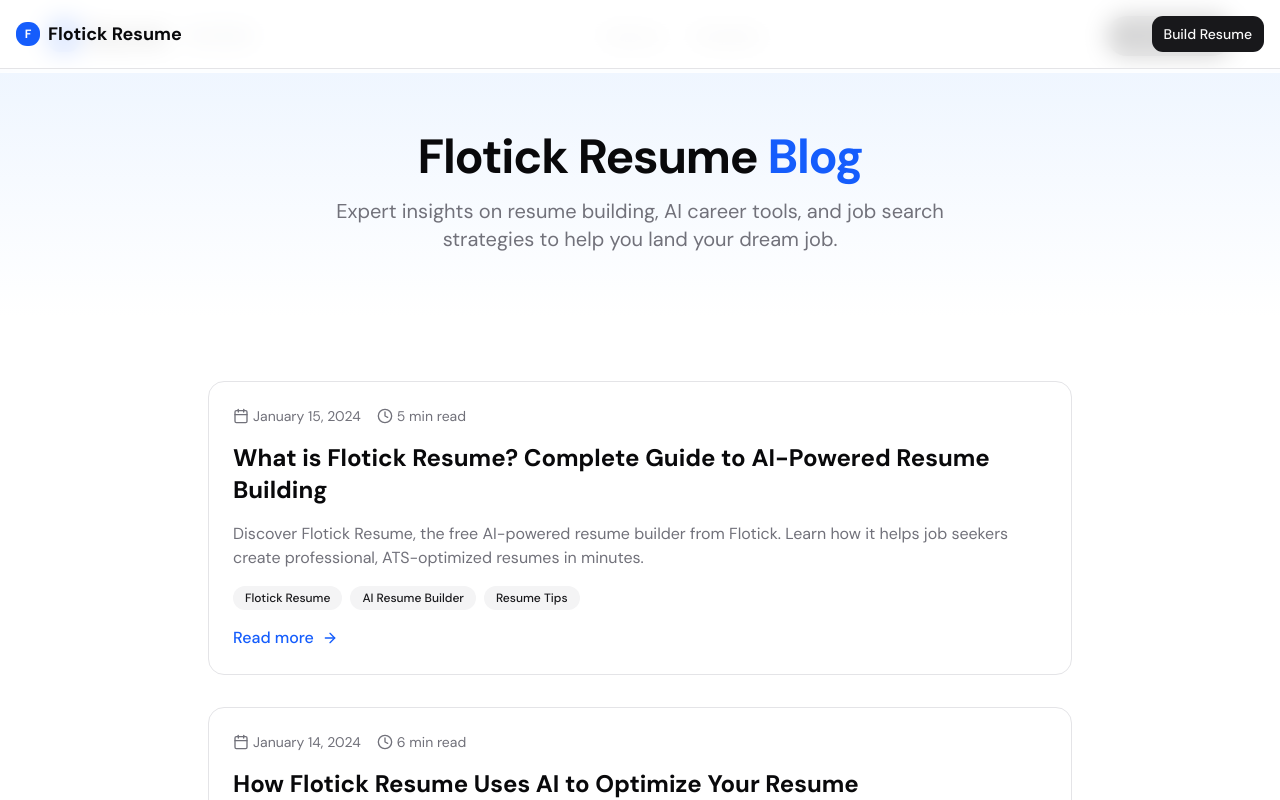
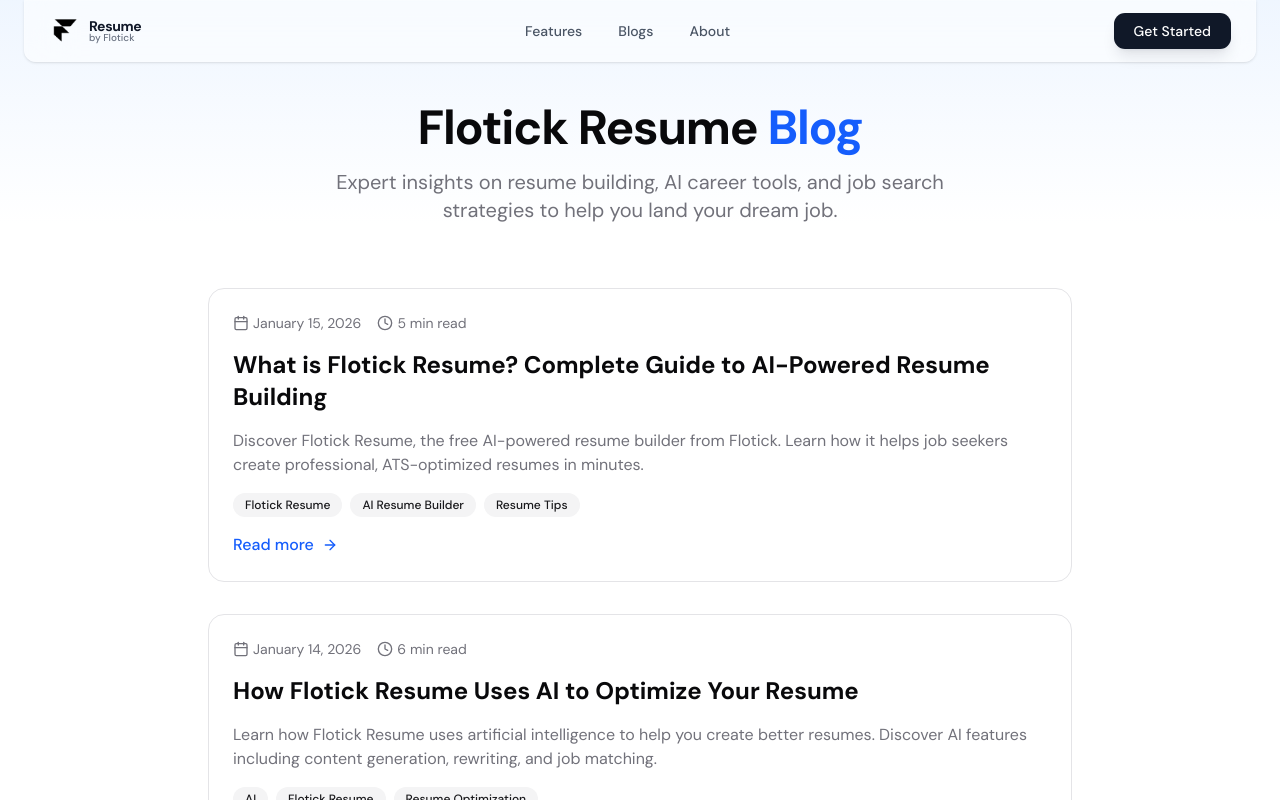
Before and after one commit to vijay324/Resume-Flotick, a Next.js app: page /blog in a window 1280 px wide. Shown: the top 800 px of the page. Built offline with nearby package versions, Linux system fonts and the light colour scheme.

Commit message:
feat: add initial project structure including resume builder, blog, and core landing pages with SEO configurations.

```diff
--- a/app/about/page.tsx
+++ b/app/about/page.tsx
@@ -8,13 +8,13 @@
   description:
     "Learn about Flotick Resume, the free AI-powered resume builder. Discover how Flotick, an enterprise B2B work management platform, is helping professionals build better resumes.",
   alternates: {
-    canonical: "https://resume.Flotick.com/about",
+    canonical: "https://resume.flotick.org/about",
   },
   openGraph: {
     title: "About Flotick Resume - AI Resume Builder by Flotick",
     description:
       "Flotick Resume is a free AI-powered resume builder developed by Flotick, an enterprise work management platform.",
-    url: "https://resume.Flotick.com/about",
+    url: "https://resume.flotick.org/about",
     type: "website",
   },
 };
@@ -50,20 +50,7 @@
         dangerouslySetInnerHTML={{ __html: JSON.stringify(organizationSchema) }}
       />
 
-      {/* Navigation */}
-      <nav className="border-b border-border bg-background/80 backdrop-blur-md sticky top-0 z-50">
-        <div className="container mx-auto px-4 py-4 flex items-center justify-between">
-          <Link href="/" className="flex items-center gap-2 font-bold text-lg">
-            <div className="h-6 w-6 bg-blue-600 rounded-md flex items-center justify-center text-white text-xs">
-              F
-            </div>
-            Flotick Resume
-          </Link>
-          <Link href="/builder">
-            <Button size="sm">Build Resume</Button>
-          </Link>
-        </div>
-      </nav>
+
 
       {/* Hero Section */}
       <section className="py-20 bg-gradient-to-b from-blue-50 to-background">
@@ -214,23 +201,7 @@
         </div>
       </section>
 
-      {/* Footer */}
-      <footer className="py-8 border-t border-border">
-        <div className="container mx-auto px-4 text-center text-sm text-muted-foreground">
-          <p>
-            © {new Date().getFullYear()} Flotick Resume. A product of{" "}
-            <a
-              href="https://Flotick.com"
-              className="font-semibold text-foreground hover:underline"
-              target="_blank"
-              rel="noopener noreferrer"
-            >
-              Flotick
-            </a>
-            .
-          </p>
-        </div>
-      </footer>
+
     </main>
   );
 }
--- a/app/blog/[slug]/page.tsx
+++ b/app/blog/[slug]/page.tsx
@@ -33,12 +33,12 @@
     description: post.description,
     authors: [{ name: post.author }],
     alternates: {
-      canonical: `https://resume.Flotick.com/blog/${post.slug}`,
+      canonical: `https://resume.flotick.org/blog/${post.slug}`,
     },
     openGraph: {
       title: post.title,
       description: post.description,
-      url: `https://resume.Flotick.com/blog/${post.slug}`,
+      url: `https://resume.flotick.org/blog/${post.slug}`,
       type: "article",
       publishedTime: post.date,
       authors: [post.author],
@@ -127,7 +127,7 @@
     },
     mainEntityOfPage: {
       "@type": "WebPage",
-      "@id": `https://resume.Flotick.com/blog/${post.slug}`,
+      "@id": `https://resume.flotick.org/blog/${post.slug}`,
     },
     keywords: post.tags.join(", "),
   };
--- a/app/blog/page.tsx
+++ b/app/blog/page.tsx
@@ -9,13 +9,13 @@
   description:
     "Explore the Flotick Resume blog for expert tips on resume building, AI-powered career tools, job search strategies, and professional development. Learn how to create ATS-optimized resumes.",
   alternates: {
-    canonical: "https://resume.Flotick.com/blog",
+    canonical: "https://resume.flotick.org/blog",
   },
   openGraph: {
     title: "Flotick Resume Blog - Resume Tips & AI Career Insights",
     description:
       "Expert advice on resume building, AI career tools, and job search strategies from the Flotick team.",
-    url: "https://resume.Flotick.com/blog",
+    url: "https://resume.flotick.org/blog",
     type: "website",
   },
 };
@@ -30,7 +30,7 @@
     name: "Flotick Resume Blog",
     description:
       "Expert tips on resume building, AI-powered career tools, and job search strategies.",
-    url: "https://resume.Flotick.com/blog",
+    url: "https://resume.flotick.org/blog",
     publisher: {
       "@type": "Organization",
       name: "Flotick",
@@ -40,7 +40,7 @@
       "@type": "BlogPosting",
       headline: post.title,
       description: post.description,
-      url: `https://resume.Flotick.com/blog/${post.slug}`,
+      url: `https://resume.flotick.org/blog/${post.slug}`,
       datePublished: post.date,
       author: {
         "@type": "Person",
@@ -56,23 +56,9 @@
         dangerouslySetInnerHTML={{ __html: JSON.stringify(blogSchema) }}
       />
 
-      {/* Navigation */}
-      <nav className="border-b border-border bg-background/80 backdrop-blur-md sticky top-0 z-50">
-        <div className="container mx-auto px-4 py-4 flex items-center justify-between">
-          <Link href="/" className="flex items-center gap-2 font-bold text-lg">
-            <div className="h-6 w-6 bg-blue-600 rounded-md flex items-center justify-center text-white text-xs">
-              F
-            </div>
-            Flotick Resume
-          </Link>
-          <Link href="/builder">
-            <Button size="sm">Build Resume</Button>
-          </Link>
-        </div>
-      </nav>
 
       {/* Hero */}
-      <section className="py-16 bg-gradient-to-b from-blue-50 to-background">
+      <section className="pt-26 bg-gradient-to-b from-blue-50 to-background">
         <div className="container mx-auto px-4 text-center">
           <h1 className="text-4xl md:text-5xl font-bold tracking-tight mb-4">
             Flotick Resume <span className="text-blue-600">Blog</span>
--- a/app/builder/page.tsx
+++ b/app/builder/page.tsx
@@ -6,12 +6,12 @@
   title: "Build Your Resume - Free AI-Powered Resume Builder",
   description: "Create your professional resume with Flotick Resume's AI-powered builder. Features intelligent content suggestions, ATS-optimized templates, real-time preview, and instant PDF export. 100% free, no sign-up required.",
   alternates: {
-    canonical: "https://resume.Flotick.com/builder",
+    canonical: "https://resume.flotick.org/builder",
   },
   openGraph: {
     title: "Build Your Resume - Flotick Resume AI Builder",
     description: "Create professional, ATS-optimized resumes with AI-powered content suggestions. Free instant PDF export.",
-    url: "https://resume.Flotick.com/builder",
+    url: "https://resume.flotick.org/builder",
     type: "website",
   },
 };
@@ -24,7 +24,7 @@
     "name": "Flotick Resume Builder",
     "applicationCategory": "BusinessApplication",
     "operatingSystem": "Web Browser",
-    "url": "https://resume.Flotick.com/builder",
+    "url": "https://resume.flotick.org/builder",
     "offers": {
       "@type": "Offer",
       "price": "0",
--- a/app/layout.tsx
+++ b/app/layout.tsx
@@ -13,7 +13,7 @@
 });
 
 export const metadata: Metadata = {
-  metadataBase: new URL("https://resume.Flotick.com"),
+  metadataBase: new URL("https://resume.flotick.org"),
   title: {
     default: "Flotick Resume - AI-Powered Resume Builder | Create Professional Resumes",
     template: "%s | Flotick Resume - AI Resume Builder",
@@ -46,7 +46,7 @@
   openGraph: {
     type: "website",
     locale: "en_US",
-    url: "https://resume.Flotick.com",
+    url: "https://resume.flotick.org",
     title: "Flotick Resume - AI-Powered Resume Builder",
     description: "Build professional, ATS-optimized resumes with Flotick's AI-powered resume builder. Free templates, intelligent content suggestions, and instant PDF downloads.",
     siteName: "Flotick Resume",
@@ -83,7 +83,7 @@
     },
   },
   alternates: {
-    canonical: "https://resume.Flotick.com",
+    canonical: "https://resume.flotick.org",
   },
   other: {
     "google-site-verification": "", // Add verification code when available
--- a/app/robots.ts
+++ b/app/robots.ts
@@ -9,7 +9,7 @@
         disallow: ["/api/", "/_next/"],
       },
     ],
-    sitemap: "https://resume.Flotick.com/sitemap.xml",
-    host: "https://resume.Flotick.com",
+    sitemap: "https://resume.flotick.org/sitemap.xml",
+    host: "https://resume.flotick.org",
   };
 }
--- a/app/sitemap.ts
+++ b/app/sitemap.ts
@@ -11,7 +11,7 @@
 ];
 
 export default function sitemap(): MetadataRoute.Sitemap {
-  const baseUrl = "https://resume.Flotick.com";
+  const baseUrl = "https://resume.flotick.org";
   const currentDate = new Date();
 
   // Static pages
--- a/components/landing/footer.tsx
+++ b/components/landing/footer.tsx
@@ -1,3 +1,4 @@
+import Image from "next/image";
 import Link from "next/link";
 
 export function LandingFooter() {
@@ -7,8 +8,8 @@
         <div className="grid grid-cols-2 md:grid-cols-4 gap-8 mb-12">
           <div className="col-span-2 md:col-span-1 space-y-4">
             <div className="flex items-center gap-2 font-bold text-xl">
-               <div className="h-6 w-6 bg-blue-600 rounded-md flex items-center justify-center text-white text-xs">
-                 F
+               <div className="h-6 w-6  flex items-center justify-center text-white text-xs">
+                 <Image src="/logo-black.svg" alt="Flotick Logo" width={24} height={24} />
                </div>
                Flotick Resume
             </div>
--- a/components/landing/navbar.tsx
+++ b/components/landing/navbar.tsx
@@ -1,46 +1,140 @@
 "use client";
 
+import { useState, useEffect } from "react";
 import Link from "next/link";
 import { Button } from "@/components/ui/button";
-import { motion } from "framer-motion";
+import { motion, AnimatePresence } from "framer-motion";
+import { FileText, Menu, X, ChevronRight } from "lucide-react";
+import { cn } from "@/lib/utils";
+import Image from "next/image";
 
 export function LandingNavbar() {
+  const [isScrolled, setIsScrolled] = useState(false);
+  const [isMobileMenuOpen, setIsMobileMenuOpen] = useState(false);
+
+  useEffect(() => {
+    const handleScroll = () => {
+      setIsScrolled(window.scrollY > 50);
+    };
+    window.addEventListener("scroll", handleScroll);
+    return () => window.removeEventListener("scroll", handleScroll);
+  }, []);
+
+  const navLinks = [
+    { name: "Features", href: "/#features" },
+    { name: "Blogs", href: "/blog" },
+    { name: "About", href: "/about" },
+  ];
+
   return (
+    <>
       <motion.nav
         initial={{ y: -100, opacity: 0 }}
         animate={{ y: 0, opacity: 1 }}
-      transition={{ duration: 0.5 }}
-      className="fixed top-0 left-0 right-0 z-50 flex items-center justify-between px-6 py-4 md:px-12 backdrop-blur-md bg-white/70 border-b border-white/20"
+        transition={{ duration: 0.5, ease: "easeOut" }}
+        className={cn(
+          "fixed top-4 left-0 right-0 z-50 mx-auto max-w-7xl px-4 md:px-6 transition-all duration-300",
+          isScrolled ? "top-0" : "top-0"
+        )}
       >
-      <div className="flex items-center gap-2">
-        <Link href="/" className="text-xl font-bold tracking-tighter flex items-center gap-2">
-          <div className="h-8 w-8 bg-blue-600 rounded-lg flex items-center justify-center text-white font-bold">
-            R
+        <div
+          className={cn(
+            "relative flex items-center justify-between rounded-b-xl border px-6 py-3 transition-all duration-300 backdrop-blur-xl",
+            isScrolled
+              ? "bg-white/80 border-black/5 shadow-lg"
+              : "bg-white/50 border-white/20 shadow-sm"
+          )}
+        >
+          {/* Logo */}
+          <Link href="/" className="flex items-center gap-2 group">
+            <div className="relative flex h-8 w-8 items-center justify-center rounded-xl text-white transition-transform group-hover:scale-105">
+              <Image src="/logo-black.svg" alt="Logo" width={24} height={24} />
             </div>
-          <span>Resumai</span>
-          <span className="ml-2 px-2 py-0.5 rounded-full bg-gray-100 border border-gray-200 text-[10px] uppercase font-bold tracking-wider text-gray-500">
+            <div className="flex flex-col">
+              <span className="text-sm font-bold leading-none tracking-tight text-gray-900">
+                Resume
+              </span>
+              <span className="text-[10px] font-medium leading-none text-gray-500">
                 by Flotick
               </span>
+            </div>
           </Link>
+
+          {/* Desktop Navigation */}
+          <div className="hidden md:flex items-center gap-1">
+            {navLinks.map((link) => (
+              <Link
+                key={link.name}
+                href={link.href}
+                className="relative px-4 py-2 text-sm font-medium text-gray-600 transition-colors hover:text-gray-900 group"
+              >
+                {link.name}
+                <span className="absolute inset-x-4 -bottom-px h-px bg-gradient-to-r from-blue-500/0 via-blue-500/70 to-blue-500/0 opacity-0 transition group-hover:opacity-100" />
+              </Link>
+            ))}
           </div>
 
-      <div className="hidden md:flex items-center gap-8 text-sm font-medium text-muted-foreground">
-        <Link href="#features" className="hover:text-primary transition-colors">
-          Features
-        </Link>
-        <Link href="#templates" className="hover:text-primary transition-colors">
-          Templates
-        </Link>
+          {/* Actions */}
+          <div className="hidden md:flex items-center gap-3">
 
-      </div>
-
-      <div className="flex items-center gap-4">
             <Link href="/builder">
-          <Button variant="default" className="rounded-full px-6">
+              <Button
+                size="sm"
+                className="rounded-md bg-gray-900 px-5 text-white shadow-lg shadow-gray-900/10 hover:bg-gray-800 hover:shadow-gray-900/20"
+              >
                 Get Started
               </Button>
             </Link>
           </div>
+
+          {/* Mobile Toggle */}
+          <button
+            onClick={() => setIsMobileMenuOpen(!isMobileMenuOpen)}
+            className="md:hidden p-2 text-gray-600 hover:text-gray-900 hover:bg-gray-100 rounded-full transition-colors"
+          >
+            {isMobileMenuOpen ? (
+              <X className="h-5 w-5" />
+            ) : (
+              <Menu className="h-5 w-5" />
+            )}
+          </button>
+        </div>
       </motion.nav>
+
+      {/* Mobile Menu */}
+      <AnimatePresence>
+        {isMobileMenuOpen && (
+          <motion.div
+            initial={{ opacity: 0, y: -20 }}
+            animate={{ opacity: 1, y: 0 }}
+            exit={{ opacity: 0, y: -20 }}
+            transition={{ duration: 0.2 }}
+            className="fixed inset-x-4 top-24 z-40 rounded-2xl border border-gray-100 bg-white/50 p-4 shadow-xl backdrop-blur-sm md:hidden"
+          >
+            <div className="flex flex-col gap-2">
+              {navLinks.map((link) => (
+                <Link
+                  key={link.name}
+                  href={link.href}
+                  onClick={() => setIsMobileMenuOpen(false)}
+                  className="flex items-center justify-between rounded-xl p-3 text-sm font-medium text-gray-600 hover:bg-gray-50 hover:text-gray-900 transition-colors"
+                >
+                  {link.name}
+                  <ChevronRight className="h-4 w-4 text-gray-400" />
+                </Link>
+              ))}
+              <hr className="my-2 border-gray-100" />
+              <div className="flex flex-col gap-2 p-2">
+                <Link href="/builder" onClick={() => setIsMobileMenuOpen(false)}>
+                  <Button className="w-full rounded-xl bg-blue-600 hover:bg-blue-700">
+                    Get Started
+                  </Button>
+                </Link>
+              </div>
+            </div>
+          </motion.div>
+        )}
+      </AnimatePresence>
+    </>
   );
 }
--- a/components/resume-builder.tsx
+++ b/components/resume-builder.tsx
@@ -52,7 +52,7 @@
                 <Link href="/" className="p-2 -ml-2 rounded-lg text-gray-400 hover:text-gray-900 hover:bg-gray-100 transition-all">
                   <ChevronLeft className="h-5 w-5" />
                 </Link>
-                <div className="h-10 w-10 rounded-full bg-white border border-gray-200 flex items-center justify-center text-white font-bold text-xs ring-2 ring-white shadow-sm">
+                <div className="h-10 w-10 rounded-lg bg-white border border-gray-200 flex items-center justify-center text-white font-bold text-xs ring-2 ring-white shadow-sm">
                    <Image src="/logo-black.svg" alt="Logo" width={22} height={22} />
                 </div>
                 <div>
--- a/lib/blog.ts
+++ b/lib/blog.ts
@@ -53,7 +53,7 @@
 
 ## Getting Started
 
-1. Visit [resume.Flotick.com](https://resume.Flotick.com)
+1. Visit [resume.flotick.org](https://resume.flotick.org)
 2. Click "Build My Resume"
 3. Fill in your information
 4. Use AI tools to enhance your content
@@ -61,7 +61,7 @@
 
 Start building your job-winning resume today with Flotick Resume.
     `,
-    date: "2024-01-15",
+    date: "2026-01-15",
     author: "Flotick Team",
     readingTime: "5 min read",
     tags: ["Flotick Resume", "AI Resume Builder", "Resume Tips"],
@@ -115,14 +115,14 @@
 
 Try Flotick Resume today and experience the power of AI-assisted resume building.
     `,
-    date: "2024-01-14",
+    date: "2026-01-14",
     author: "Flotick Team",
     readingTime: "6 min read",
     tags: ["AI", "Flotick Resume", "Resume Optimization"],
   },
   {
     slug: "best-resume-builder-enterprise",
-    title: "Best Resume Builder for Enterprise & Professionals in 2024",
+    title: "Best Resume Builder for Enterprise & Professionals in 2026",
     description: "Discover why Flotick Resume is the best resume builder for enterprise professionals. Compare features, learn about ATS optimization, and see how enterprise-grade tools make a difference.",
     content: `
 # Best Resume Builder for Enterprise & Professionals
@@ -158,9 +158,9 @@
 
 For enterprise professionals, Flotick Resume offers the perfect combination of sophisticated AI tools, professional templates, and enterprise-grade security—all at no cost.
 
-Start building your executive resume today at [resume.Flotick.com](https://resume.Flotick.com).
+Start building your executive resume today at [resume.flotick.org](https://resume.flotick.org).
     `,
-    date: "2024-01-13",
+    date: "2026-01-13",
     author: "Flotick Team",
     readingTime: "5 min read",
     tags: ["Enterprise", "Professional Resume", "Flotick Resume"],
@@ -236,9 +236,9 @@
 
 AI-powered resume optimization through Flotick Resume gives you a competitive edge without the cost of professional resume services. Start optimizing your resume today and increase your chances of landing interviews.
 
-Visit [resume.Flotick.com](https://resume.Flotick.com) to get started.
+Visit [resume.flotick.org](https://resume.flotick.org) to get started.
     `,
-    date: "2024-01-12",
+    date: "2026-01-12",
     author: "Flotick Team",
     readingTime: "7 min read",
     tags: ["Job Search", "AI Optimization", "Resume Tips"],
@@ -296,7 +296,7 @@
 ## Connect with Flotick
 
 - **Website:** [Flotick.com](https://Flotick.com)
-- **Flotick Resume:** [resume.Flotick.com](https://resume.Flotick.com)
+- **Flotick Resume:** [resume.flotick.org](https://resume.flotick.org)
 - **Twitter:** [@Flotick](https://twitter.com/Flotick)
 - **LinkedIn:** [Flotick](https://linkedin.com/company/Flotick)
 
@@ -306,7 +306,7 @@
 
 Experience the Flotick difference today.
     `,
-    date: "2024-01-11",
+    date: "2026-01-11",
     author: "Flotick Team",
     readingTime: "5 min read",
     tags: ["Flotick", "Enterprise", "Work Management"],
@@ -407,9 +407,9 @@
 
 While traditional resume builders still have their place, AI-powered solutions offer significant advantages for today's job market. Flotick Resume combines the best of both worlds—professional templates with intelligent AI assistance—all for free.
 
-Try Flotick Resume at [resume.Flotick.com](https://resume.Flotick.com) and experience the AI difference.
+Try Flotick Resume at [resume.flotick.org](https://resume.flotick.org) and experience the AI difference.
     `,
-    date: "2024-01-10",
+    date: "2026-01-10",
     author: "Flotick Team",
     readingTime: "6 min read",
     tags: ["Resume Builders", "AI vs Traditional", "Comparison"],
```
Also changed, not shown: app/page.tsx (+4 -4 lines). Lines whose indentation alone changed are shown as unchanged.
